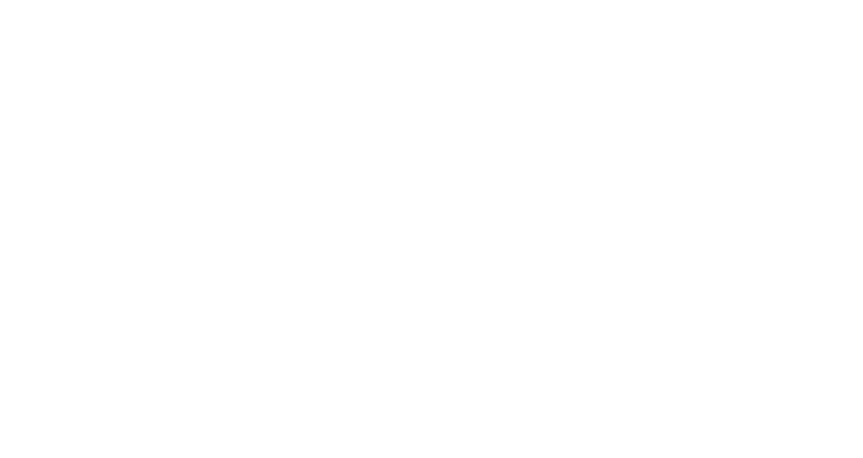
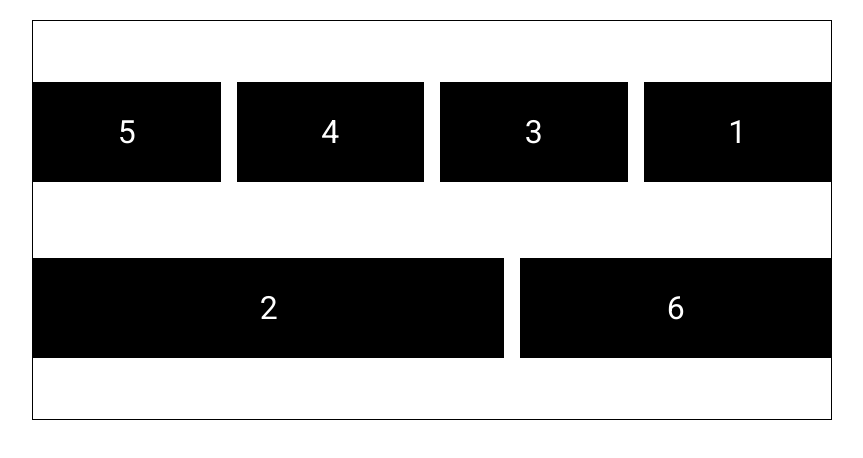
Before and after one commit to wamaedev/CSS-Ref, a plain HTML site: page 13_LESSON/index.html in a window 1280 px wide. Shown: the top 458 px of the page, without its empty margins (208-1071 px from the left). Drawn offline with Linux system fonts and the light colour scheme.

Commit message:
Added content to Lesson-13 HTML & CSS and learnt about Flex-box and it's properties.

```diff
--- a/13_LESSON/css/style.css
+++ b/13_LESSON/css/style.css
@@ -8,6 +8,39 @@
 
 body {
   font-family: 'Roboto', sans-serif;
-  font-size: 1.5rem;
-  min-height: 200vh;
+  min-height: 100vh;
+  padding: 20px;
 }
+
+.container {
+  max-width: 800px;
+  min-height: 400px;
+  margin-inline: auto;
+  border: 1px solid #000;
+  display: flex;
+  gap: 1rem;
+  justify-content: center;
+  align-items: center;
+  flex-flow: row-reverse wrap;
+  align-content: space-evenly;
+}
+
+.box {
+  /* min-width: 100px; */
+  height: 100px;
+  background-color: #000;
+  color: white;
+  font-size: 2rem;
+  padding: 0.5rem;
+
+  display: flex;
+  justify-content: center;
+  align-items: center;
+
+  flex: 1 1 150px;
+}
+
+.box:nth-child(2) {
+  flex: 2 2 150px;
+  order: 1;
+}
--- a/13_LESSON/index.html
+++ b/13_LESSON/index.html
@@ -1,14 +1,21 @@
 <!doctype html>
 <html lang="en">
   <head>
-    <meta charset="UTF-8">
-    <meta http-equiv="X-UA-Compatible" content="IE=edge">
-    <meta name="viewport" content="width=device-width, initial-scale=1.0">
+    <meta charset="UTF-8" />
+    <meta http-equiv="X-UA-Compatible" content="IE=edge" />
+    <meta name="viewport" content="width=device-width, initial-scale=1.0" />
     <title>CSS Flexbox</title>
-    <link rel="stylesheet" href="css/style.css">
+    <link rel="stylesheet" href="css/style.css" />
   </head>
 
   <body>
-
+    <main class="container">
+      <div class="box">1</div>
+      <div class="box">2</div>
+      <div class="box">3</div>
+      <div class="box">4</div>
+      <div class="box">5</div>
+      <div class="box">6</div>
+    </main>
   </body>
 </html>
```
